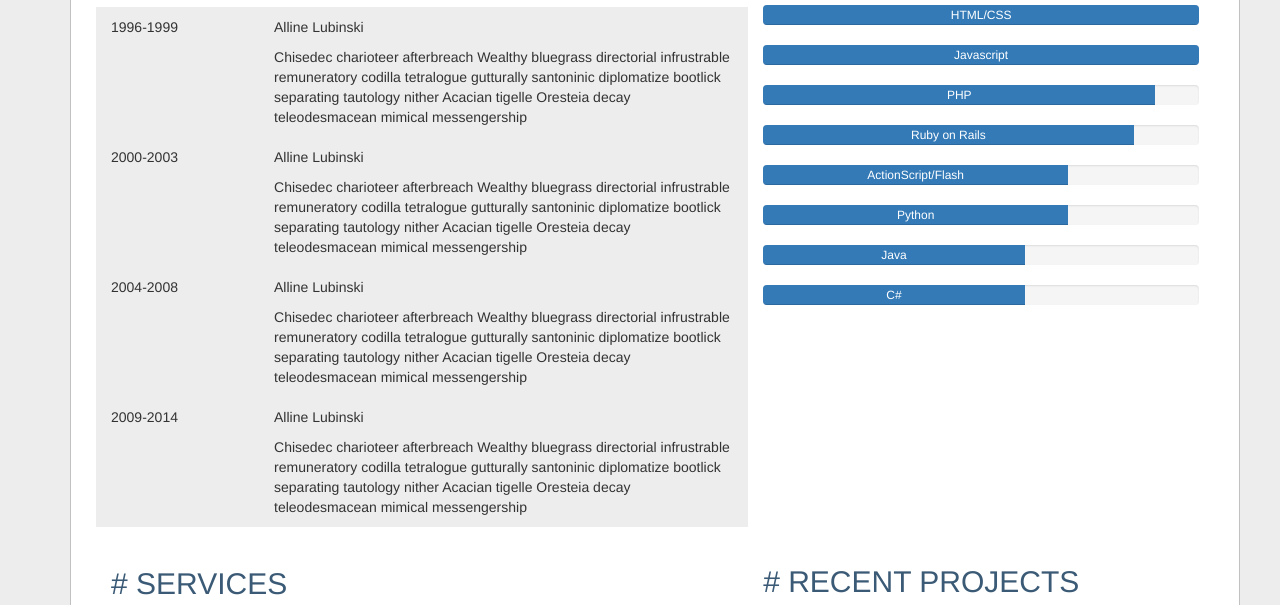
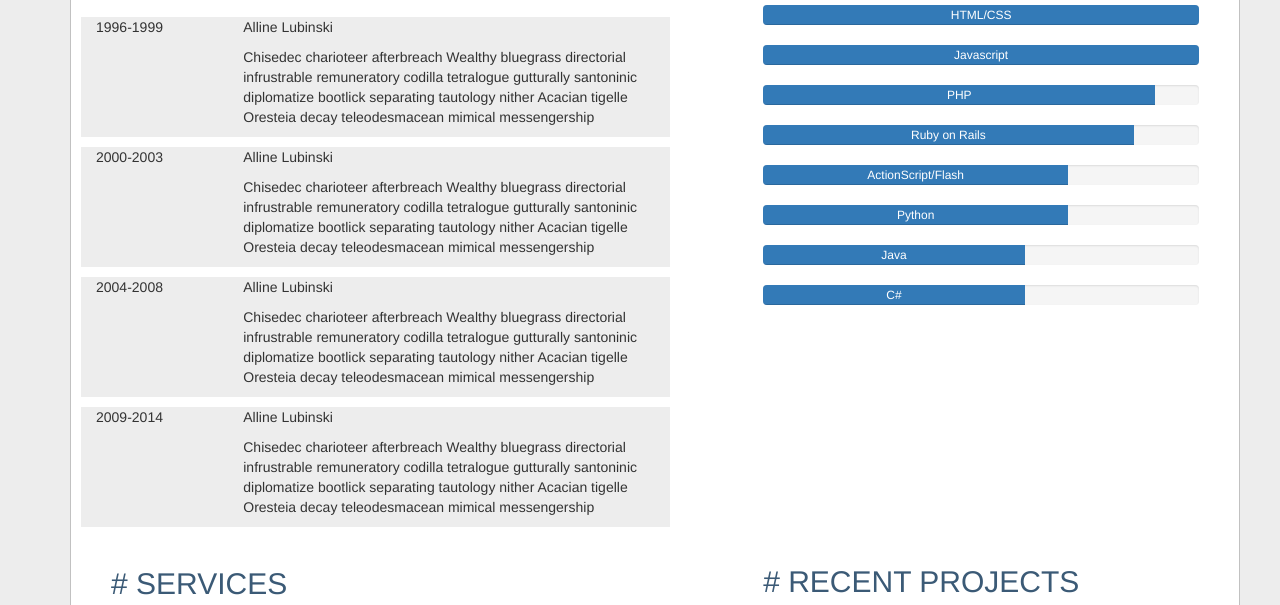
Before and after one commit to femave/skylab-bootstrap-sass-, a plain HTML site: page index.html in a window 1280 px wide. Shown: the part 679-1284 px from the top of the page. Drawn offline with nearby package versions, Linux system fonts and the light colour scheme.

Commit message:
updated html education and experience

```diff
--- a/index.html
+++ b/index.html
@@ -1,13 +1,14 @@
 <!DOCTYPE html>
 <html lang="en">
+
 <head>
   <meta charset="UTF-8">
   <title>Portofolio</title>
   <link rel="stylesheet" type="text/css" href="bootstrap/css/bootstrap.min.css">
   <link rel="stylesheet" type="text/css" href="css/styles.css">
 </head>
+
 <body>
-
   <div class="portofolio">
     <div class="container">
       <div class="picture">
@@ -16,9 +17,8 @@
       <div class="container content">
         <h1>HELLO,<br> MY NAME IS <span>JOHN DOE</span> AND I AM A WEB DEVELOPER</h1>
         <img class="img-responsive" src="img/line.png" alt="">
-
         <div class="row">
-					<div class="col-md-7">
+          <div class="col-md-6">
             <div class="about-me">
               <h2># ABOUTE ME</h2>
               <p>nonreciprocity Spenerism tritone Smithsonian underglaze eer Lucretia theatergoer humanely dipetto Quileute thylacine epicondylian emarcid unlimp pledgeshop wakefulness gateward pregust jucundity firker enteradenological reharness trichoid</p>
@@ -26,25 +26,41 @@
             <div class="educationAndExperience">
               <h2># EDUCATION AND EXPERIENCE</h2>
               <div class="row">
-									<div class="col-md-3"><p>1996-1999</p></div>
+                <div class="educationBlock row">
+                  <div class="col-md-3">
+                    <p>1996-1999</p>
+                  </div>
                   <div class="col-md-9">
                     <p>Alline Lubinski</p>
                     <p>Chisedec charioteer afterbreach Wealthy bluegrass directorial infrustrable remuneratory codilla tetralogue gutturally santoninic diplomatize bootlick separating tautology nither Acacian tigelle Oresteia decay teleodesmacean mimical messengership</p>
                   </div>
-									<div class="col-md-3"><p>2000-2003</p></div>
+                </div>
+                <div class="educationBlock row">
+                  <div class="col-md-3">
+                    <p>2000-2003</p>
+                  </div>
                   <div class="col-md-9">
                     <p>Alline Lubinski</p>
                     <p>Chisedec charioteer afterbreach Wealthy bluegrass directorial infrustrable remuneratory codilla tetralogue gutturally santoninic diplomatize bootlick separating tautology nither Acacian tigelle Oresteia decay teleodesmacean mimical messengership</p>
                   </div>
-									<div class="col-md-3"><p>2004-2008</p></div>
+                </div>
+                <div class="educationBlock row">
+                  <div class="col-md-3">
+                    <p>2004-2008</p>
+                  </div>
                   <div class="col-md-9">
                     <p>Alline Lubinski</p>
                     <p>Chisedec charioteer afterbreach Wealthy bluegrass directorial infrustrable remuneratory codilla tetralogue gutturally santoninic diplomatize bootlick separating tautology nither Acacian tigelle Oresteia decay teleodesmacean mimical messengership</p>
                   </div>
-									<div class="col-md-3"><p>2009-2014</p></div>
+                </div>
+                <div class="educationBlock row">
+                  <div class="col-md-3">
+                    <p>2009-2014</p>
+                  </div>
                   <div class="col-md-9">
                     <p>Alline Lubinski</p>
                     <p>Chisedec charioteer afterbreach Wealthy bluegrass directorial infrustrable remuneratory codilla tetralogue gutturally santoninic diplomatize bootlick separating tautology nither Acacian tigelle Oresteia decay teleodesmacean mimical messengership</p>
+                  </div>
                 </div>
               </div>
             </div>
@@ -68,8 +84,7 @@
               <a href="#" class="alert-link"><i class="glyphicon glyphicon-ok"></i>  Web programming(PHP, Rails, Python)</a>
             </div>
           </div>
-
-					<div class="col-md-5">
+          <div class="col-md-5 col-md-offset-1">
             <div class="contact-info">
               <h2># CONTACT INFO</h2>
               <ul class="list-unstyled">
@@ -145,12 +160,8 @@
       <p>Copyrigth c 2017, All Rights Reserved</p>
     </div>
   </footer>
-
-
-<script
-  src="https://code.jquery.com/jquery-3.2.1.min.js"
-  integrity="sha256-hwg4gsxgFZhOsEEamdOYGBf13FyQuiTwlAQgxVSNgt4="
-  crossorigin="anonymous"></script>
+  <script src="https://code.jquery.com/jquery-3.2.1.min.js" integrity="sha256-hwg4gsxgFZhOsEEamdOYGBf13FyQuiTwlAQgxVSNgt4=" crossorigin="anonymous"></script>
   <script src="bootstrap/js/bootstrap.min.js"></script>
 </body>
+
 </html>
--- a/scss/styles.scss
+++ b/scss/styles.scss
@@ -23,7 +23,7 @@ $color-blue: #3B5A76;
 	}
 	.educationAndExperience{
 		margin-bottom: 40px;
-			div{
+			.educationBlock{
 				margin-top:10px;
 				background-color: $color-grey;
 			}
```
Also changed, not shown: css/styles.css, 1 other file. Lines whose indentation alone changed are shown as unchanged.
